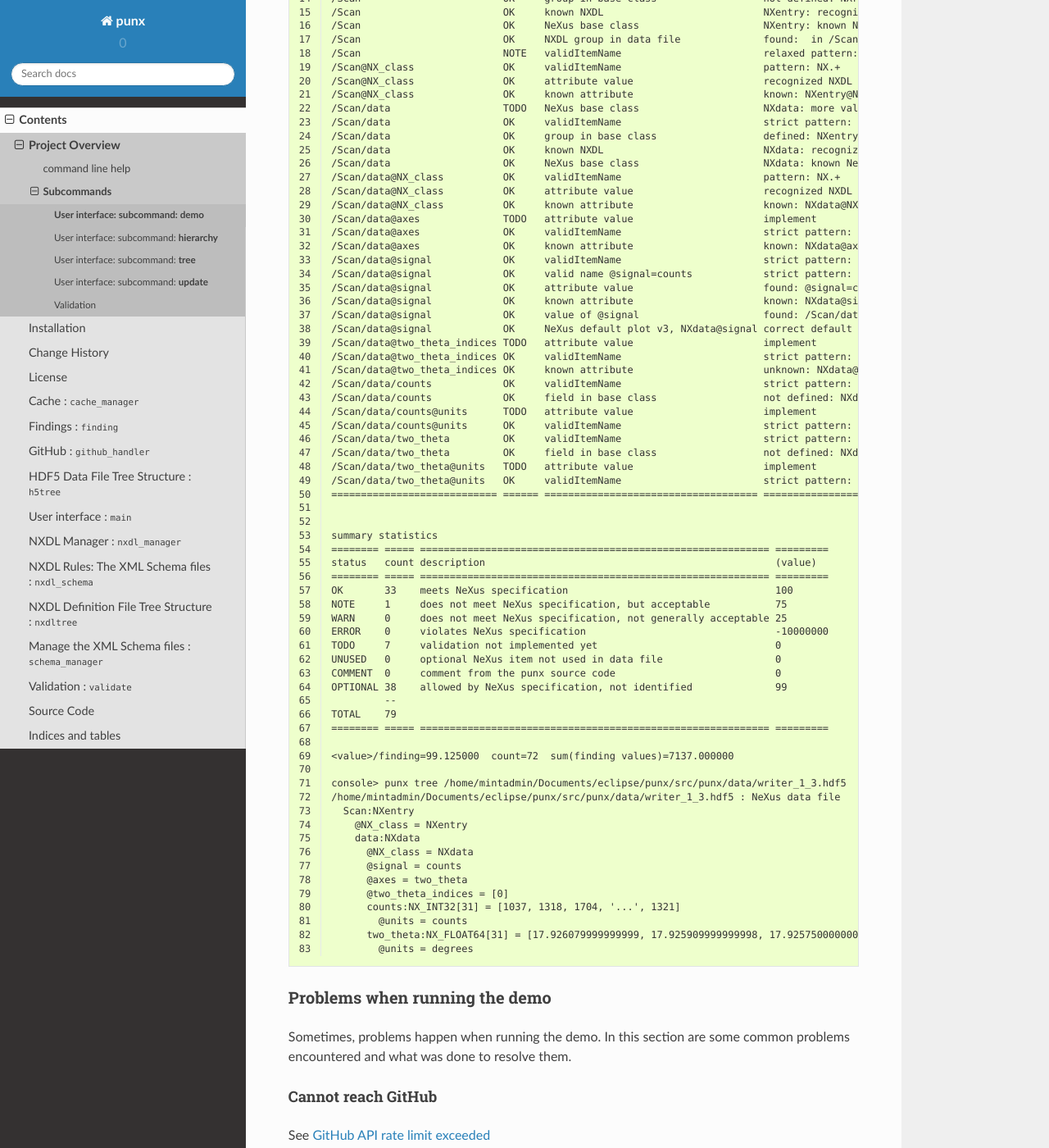
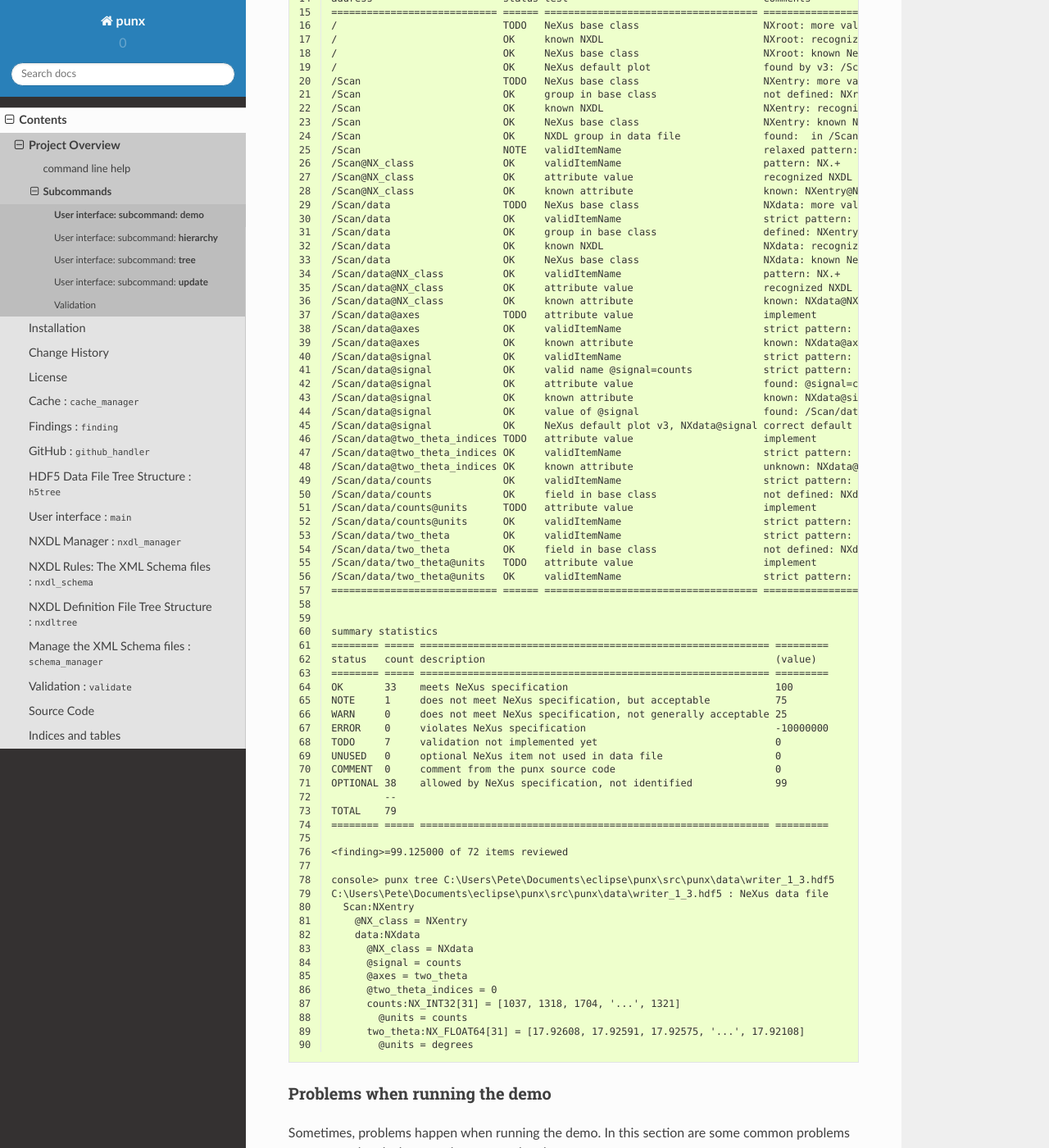
Before and after one commit to prjemian/punx, a Sphinx documentation site: the page built from docs/source/demo.rst, in a window 1280 px wide and 1400 px high, scrolled down 999 px. Shown: the whole window at 82% size. Built offline with Sphinx 7.4.7 and the Read the Docs theme 2.0.0, drawn with Linux system fonts in a browser that asks for light colours; pages that are not in the unit, such as notebooks, are missing from menus; some of the changed text lies outside the part shown.

Commit message:
fixes #113

```diff
--- a/docs/source/demo.txt
+++ b/docs/source/demo.txt
@@ -1,6 +1,13 @@
-console> punx validate /home/mintadmin/Documents/eclipse/punx/src/punx/data/writer_1_3.hdf5
-data file: /home/mintadmin/Documents/eclipse/punx/src/punx/data/writer_1_3.hdf5
-NeXus definitions (release): v2018.5, dated 2018-05-15 16:34:19, sha=a3045fd7ff0029adc811d9ed92f42ad51007f32d
+C:\Users\Pete\Documents\eclipse\punx\src\punx\main.py
+
+!!!
+!!!WARNING: this program is not ready for distribution.
+!!!
+
+
+console> punx validate C:\Users\Pete\Documents\eclipse\punx\src\punx\data\writer_1_3.hdf5
+data file: C:\Users\Pete\Documents\eclipse\punx\src\punx\data\writer_1_3.hdf5
+NeXus definitions (branch): master, dated 2018-05-16 02:07:48, sha=2dc081ee4265eebf80a953080a2ed275c1799a21
 
 findings
 ============================ ====== ==================================== =============================================
@@ -66,18 +73,18 @@
 TOTAL    79
 ======== ===== =========================================================== =========
 
-<value>/finding=99.125000  count=72  sum(finding values)=7137.000000
+<finding>=99.125000 of 72 items reviewed
 
-console> punx tree /home/mintadmin/Documents/eclipse/punx/src/punx/data/writer_1_3.hdf5
-/home/mintadmin/Documents/eclipse/punx/src/punx/data/writer_1_3.hdf5 : NeXus data file
+console> punx tree C:\Users\Pete\Documents\eclipse\punx\src\punx\data\writer_1_3.hdf5
+C:\Users\Pete\Documents\eclipse\punx\src\punx\data\writer_1_3.hdf5 : NeXus data file
   Scan:NXentry
     @NX_class = NXentry
     data:NXdata
       @NX_class = NXdata
       @signal = counts
       @axes = two_theta
-      @two_theta_indices = [0]
+      @two_theta_indices = 0
       counts:NX_INT32[31] = [1037, 1318, 1704, '...', 1321]
         @units = counts
-      two_theta:NX_FLOAT64[31] = [17.926079999999999, 17.925909999999998, 17.925750000000001, '...', 17.92108]
+      two_theta:NX_FLOAT64[31] = [17.92608, 17.92591, 17.92575, '...', 17.92108]
         @units = degrees
```
Also changed, not shown: 1 other file.
